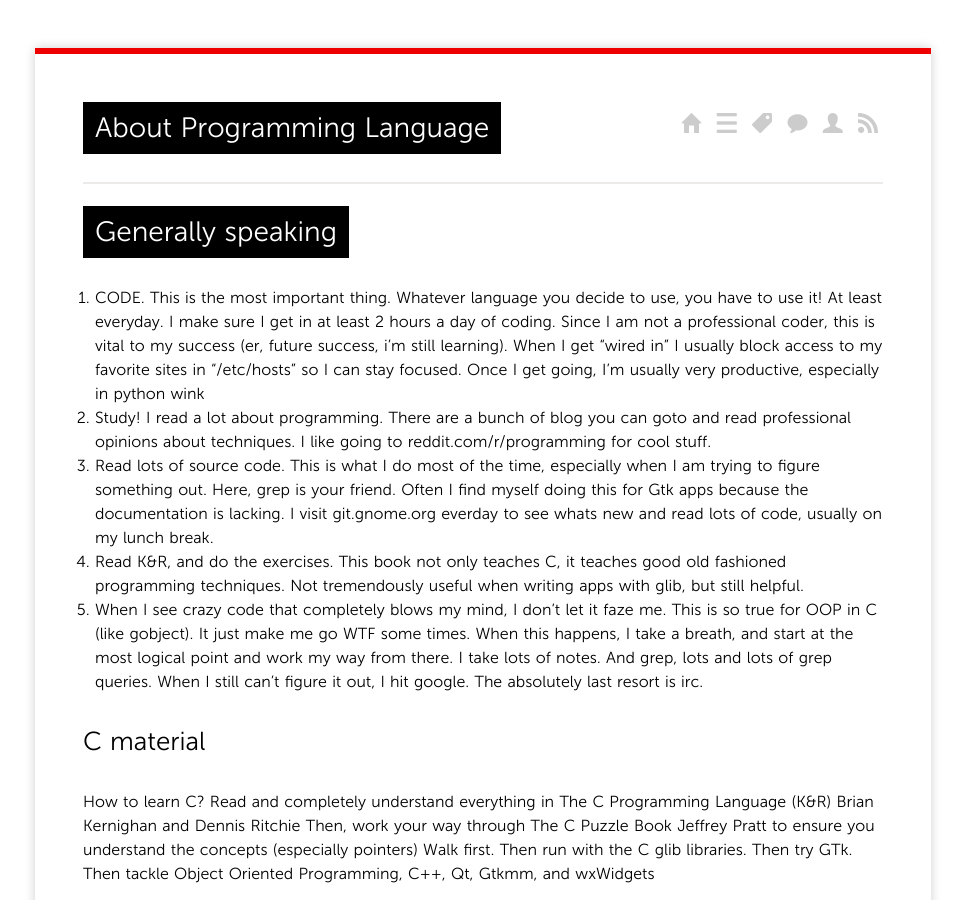
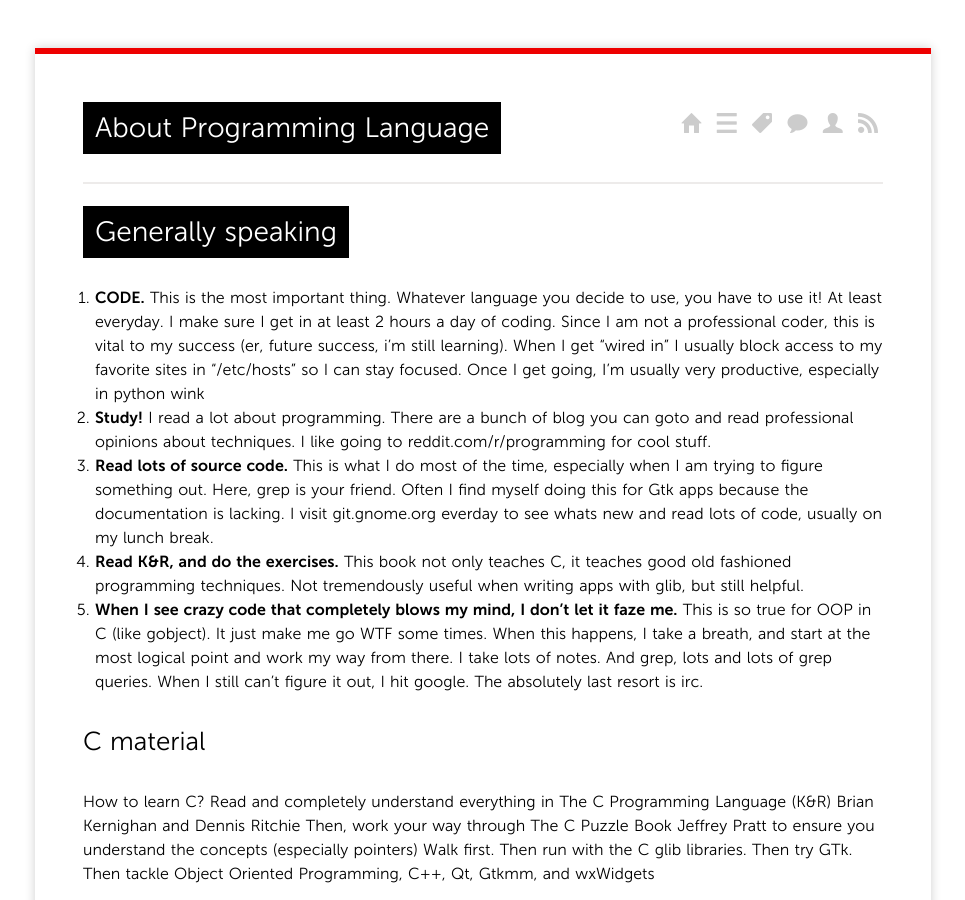
Before and after one commit to chris-void/chris-void.github.io, a Jekyll site: the page built from _posts/2016/2016-04-15-about-pl.md, in a window 1280 px wide and 900 px high. Shown: the whole window, without its empty margins (157-1122 px from the left). Built offline with Jekyll 4.4.1, drawn with Linux system fonts in a browser that asks for light colours; comment, search, counter and statistics services are not loaded; some of the changed text lies outside the part shown.

```diff
--- a/_posts/2016/2016-04-15-about-pl.md
+++ b/_posts/2016/2016-04-15-about-pl.md
@@ -12,26 +12,29 @@ tags:
 
 # Generally speaking
 
-1. CODE. This is the most important thing. Whatever language you decide
+1. **CODE.** This is the most important thing. Whatever language you
+decide
 to use, you have to use it! At least everyday. I make sure I get in at
 least 2 hours a day of coding. Since I am not a professional coder, this
 is vital to my success (er, future success, i'm still learning). When I
 get "wired in" I usually block access to my favorite sites in
 "/etc/hosts" so I can stay focused. Once I get going, I'm usually very
 productive, especially in python wink
-2. Study! I read a lot about programming. There are a bunch of blog you
+2. **Study!** I read a lot about programming. There are a bunch of blog
+you
 can goto and read professional opinions about techniques. I like going
 to reddit.com/r/programming for cool stuff.
-3. Read lots of source code. This is what I do most of the time,
+3. **Read lots of source code.** This is what I do most of the time,
 especially when I am trying to figure something out. Here, grep is your
 friend. Often I find myself doing this for Gtk apps because the
 documentation is lacking. I visit git.gnome.org everday to see whats new
 and read lots of code, usually on my lunch break.
-4. Read K&R, and do the exercises. This book not only teaches C, it
+4. **Read K&R, and do the exercises.** This book not only teaches C, it
 teaches good old fashioned programming techniques. Not tremendously
 useful when writing apps with glib, but still helpful.
-5. When I see crazy code that completely blows my mind, I don't let it
-faze me. This is so true for OOP in C (like gobject). It just make me go
+5. **When I see crazy code that completely blows my mind, I don't let it
+faze me.** This is so true for OOP in C (like gobject). It just make me
+go
 WTF some times. When this happens, I take a breath, and start at the
 most logical point and work my way from there. I take lots of notes. And
 grep, lots and lots of grep queries. When I still can't figure it out, I
@@ -58,6 +61,7 @@ tackle Object Oriented Programming, C++, Qt, Gtkmm, and wxWidgets
 * Head first design patterns
 
 ## Python material
+
 * Python Cookbook
 * [Python.org](https://docs.python.org/3/tutorial/)
 * Dive into python3
@@ -99,8 +103,9 @@ will for several more years.
 
 ### tools
 
-Screen + Vim + javac/jikes/ecj
-allavi (gVim and Kate also work really well) and to compile I use SCons
+* Screen + Vim + javac/jikes/ecj
+* allavi (gVim and Kate also work really well) and to compile I use
+  SCons
 
 
 Shell scripting - built into your shell. Very simple to use but follows
@@ -135,6 +140,10 @@ takes you a long time to "get" it tongue
 
 ## reference
 [Python Challenge](http://www.pythonchallenge.com/)
+
 [Project Eular](https://projecteuler.net/)
-[Programming Challenge](http://forums.justlinux.com/showthread.php?110160-Programming-Challenges)
+
+[Programming
+Challenge](http://forums.justlinux.com/showthread.php?110160-Programming-Challenges)
+
 [Java Passion](http://www.jpassion.com/portal/)
```
